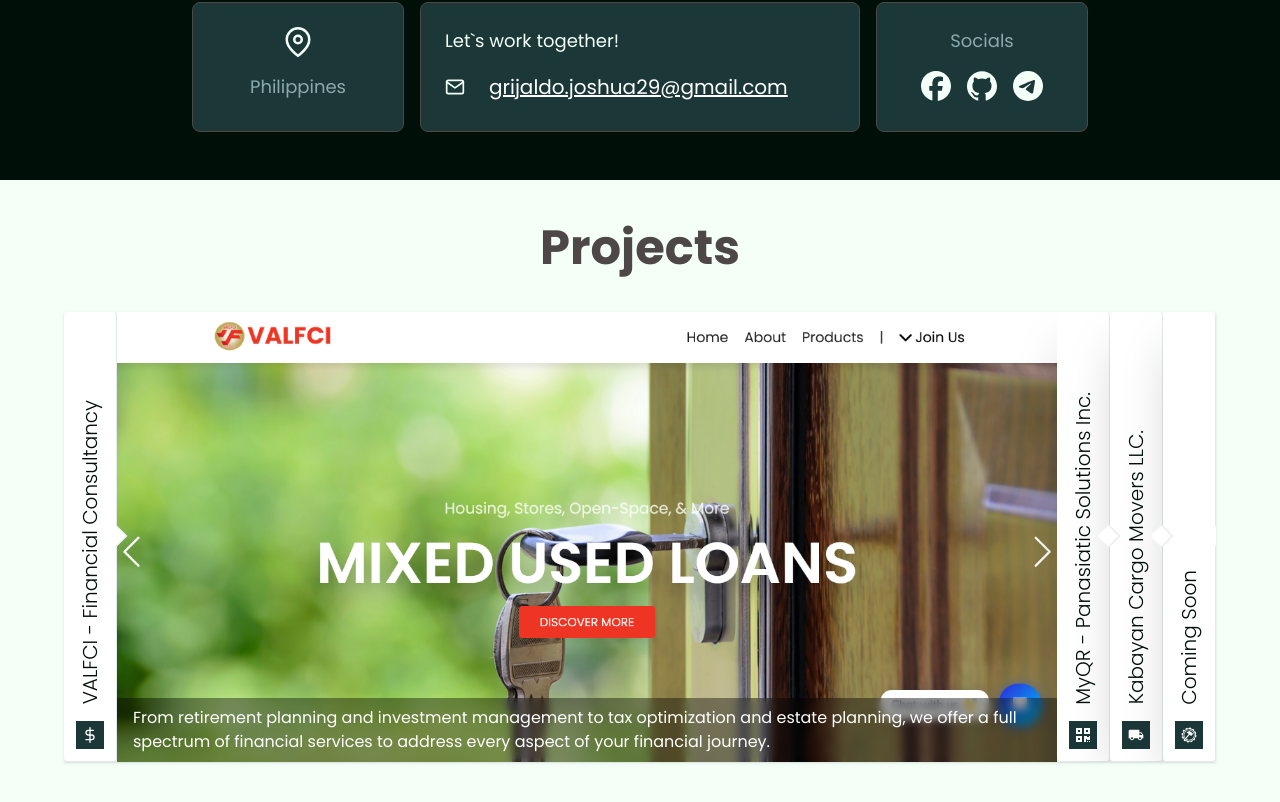
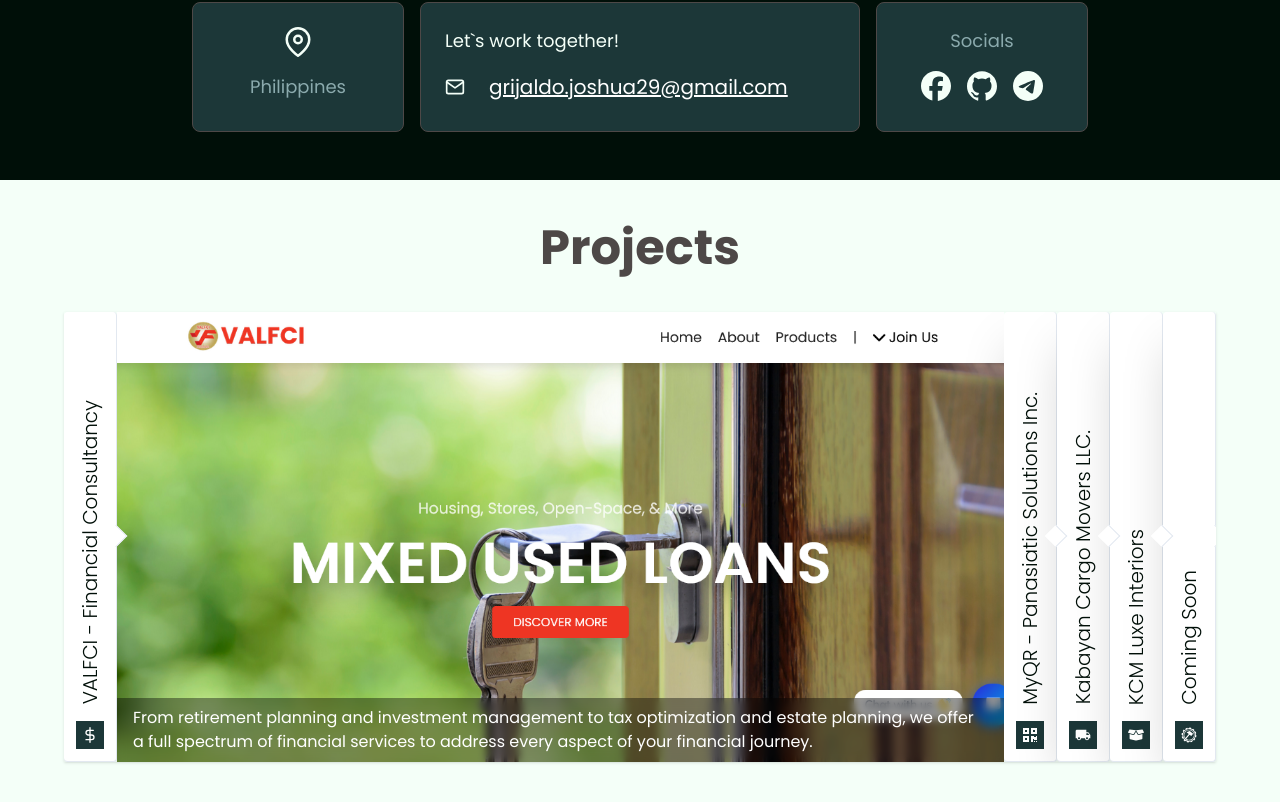
Before and after one commit to joshcolored/myPortfolio, a React (Vite) app: page / in a window 1280 px wide. Shown: the part 1323-2125 px from the top of the page. Built offline with nearby package versions, Linux system fonts and the light colour scheme.

Commit message:
Update VerticalAccordion.jsx

```diff
--- a/src/components/VerticalAccordion.jsx
+++ b/src/components/VerticalAccordion.jsx
@@ -1,5 +1,5 @@
 import { FiDollarSign } from "react-icons/fi";
-import { FaQrcode } from "react-icons/fa";
+import { FaQrcode, FaBoxOpen } from "react-icons/fa";
 import { GiGearHammer } from "react-icons/gi";
 import { AnimatePresence, motion } from "framer-motion";
 import { MdLocalShipping } from "react-icons/md";
@@ -9,6 +9,7 @@
 import myqrbg from "../assets/myqrbg.png"
 import kabayanbg from "../assets/kabayanbg.png"
 import combg from "../assets/comcont.png"
+import kcmli from "../assets/kcmli.png"
 
 const VerticalAccordion = () => {
   const [open, setOpen] = useState(items[0].id);
@@ -163,6 +164,15 @@
   },
   {
     id: 4,
+    title: "KCM Luxe Interiors",
+    Icon: FaBoxOpen,
+    imgSrc:
+      kcmli,
+    description:
+      "Kabayan Cargo Movers - Luxe Interiors is a comprehensive logistics and moving company offering installations or furniture services, transportation, warehousing, and furnishing.",
+  },
+  {
+    id: 5,
     title: "Coming Soon",
     Icon: GiGearHammer,
     imgSrc:
```
